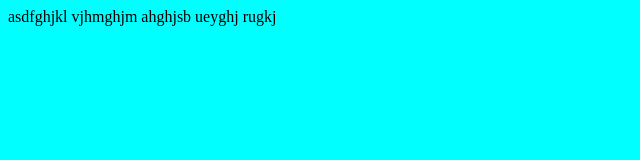
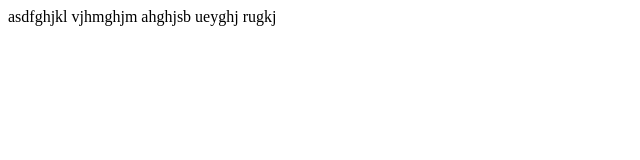
Before and after one commit to gaurav-gupta-gtm/web, a plain HTML site: page index.html in a window 1280 px wide. Shown: the whole page, without its empty margins (0-640 px from the left). Drawn offline with Linux system fonts and the light colour scheme.

Commit message:
welcome6

```diff
--- a/index.html
+++ b/index.html
@@ -1,4 +1,4 @@
-<body bgcolor='aqua'>
+<body bglor='aqua'>
 asdfghjkl
 vjhmghjm
 ahghjsb
```
